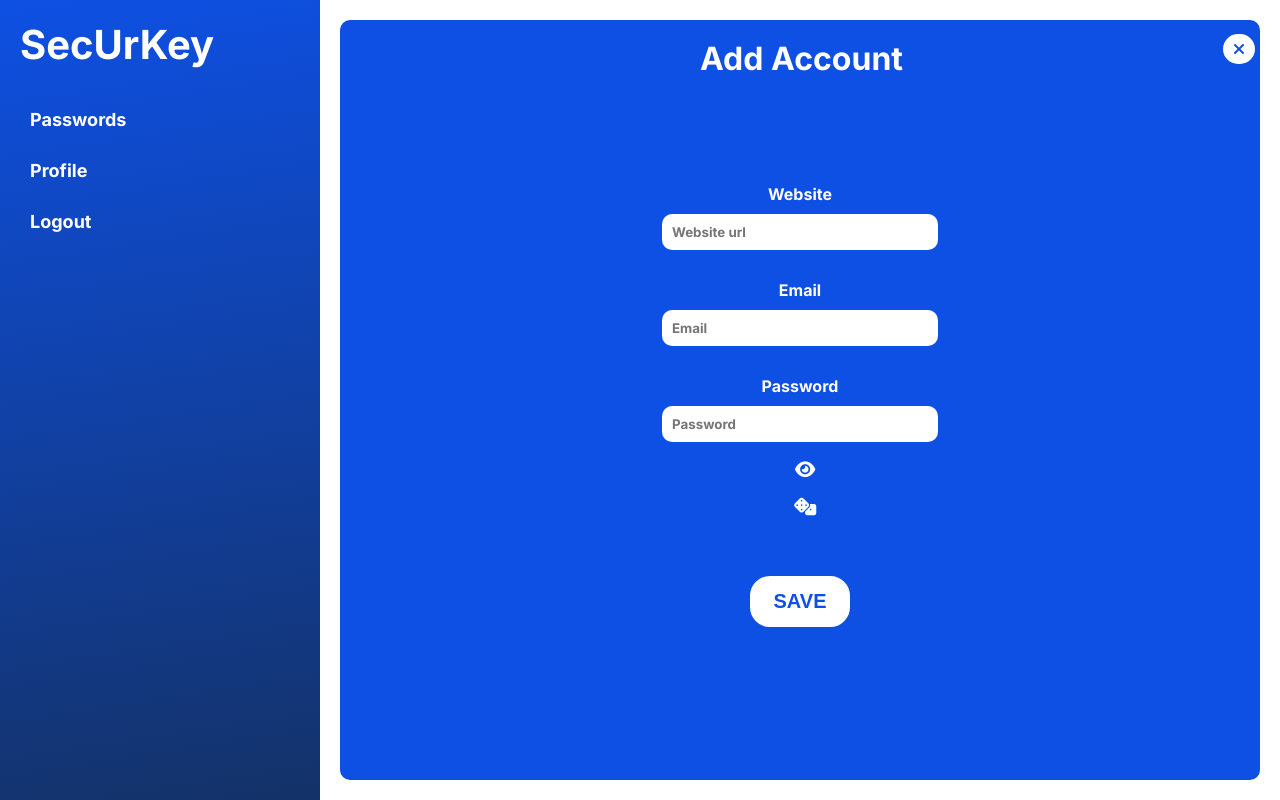
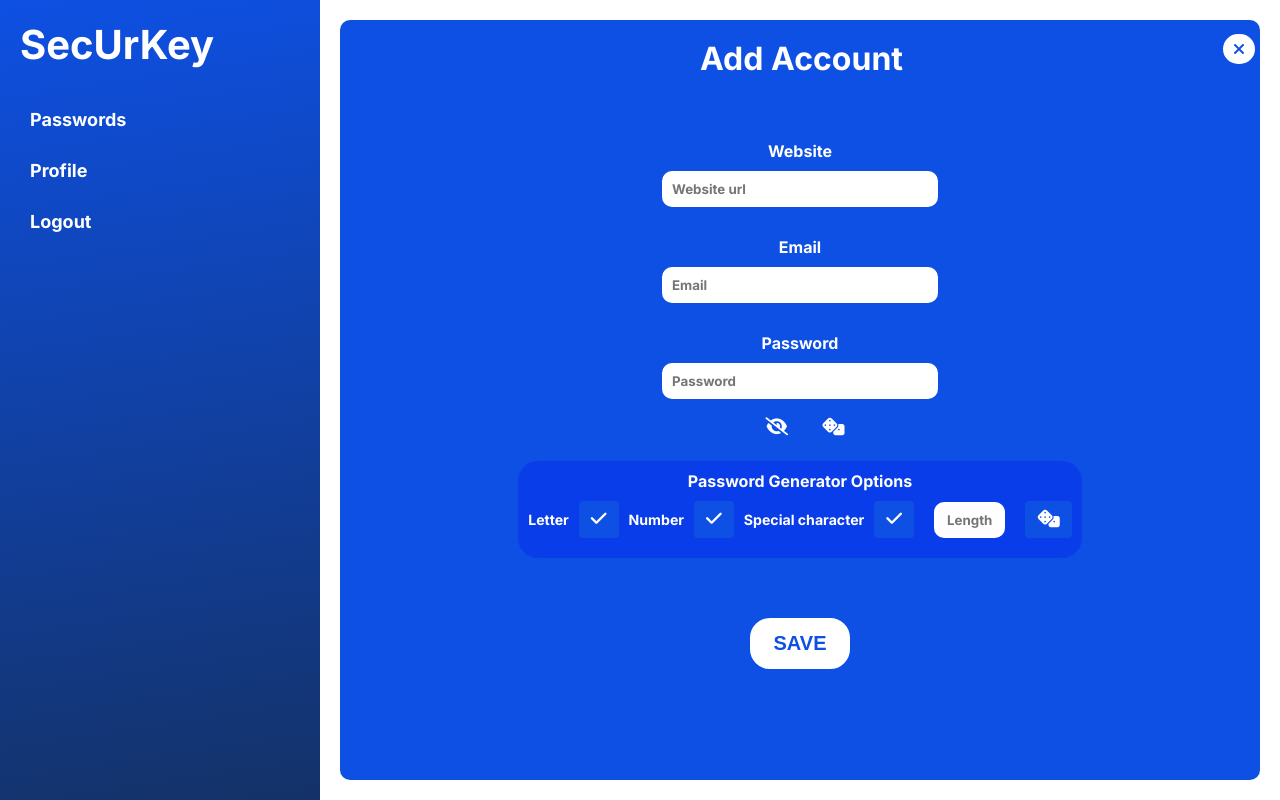
Before and after one commit to tanguybron/SecUrKey, a Django app: page /add_account/ in a window 1280 px wide. Run offline with Django 4.2, Linux system fonts and the light colour scheme; the visitor is signed in with stand-in values (Sample User, id 1); some libraries are stand-ins or nearby versions.

Commit message:
Generateur de mdp complet implémenté

```diff
--- a/mdpManagerTest/static/css/components.css
+++ b/mdpManagerTest/static/css/components.css
@@ -20,6 +20,17 @@
     padding: 10px;
     border-radius: 10px;
     width: 20vw;
+    font-family: "Inter",sans-serif;
+    font-weight: 700;
+    border: none;
+}
+
+#passwordLength{
+    margin: 10px;
+    padding: 10px;
+    border-radius: 10px;
+    text-align: center;
+    width: 4vw;
     font-family: "Inter",sans-serif;
     font-weight: 700;
     border: none;
@@ -311,3 +322,54 @@ input:active, input:focus {
     color: #0E50E3;
 
   }
+
+  .password-container {
+    display: flex;
+    flex-direction: column;
+    align-items: center;
+  }
+
+  .label {
+    margin-bottom: 10px;
+  }
+
+  .pwd-generation-option-container {
+    display:flex;
+    align-items: center;
+    font-size: 17px;
+  }
+
+  .pwd-option-container {
+    display:flex;
+    align-items: center;
+    font-size: 14px;
+    margin-bottom: 5px;
+  }
+
+  .toggleOptionButton {
+    background-color: #0E50E3;
+    top: 10px;
+    color: #fff;
+    padding: 8px 12px;
+    border: none;
+    border-radius: 4px;
+    font-size: 18px;
+    cursor: pointer;
+    margin:10px;
+    transition: background-color 0.3s ease-in-out;
+  }
+
+  .toggleOptionButton:hover {
+    background-color: #fff;
+    color: #0E50E3;
+
+  }
+
+  .pwd-box {
+    background-color: rgba(0, 8, 255, 0.26);
+    margin: 10px;
+    padding: 10px;
+    border-radius: 20px;
+    width: auto;
+
+  }
--- a/mdpManagerTest/static/scripts/Generate_password.js
+++ b/mdpManagerTest/static/scripts/Generate_password.js
@@ -1,20 +1,25 @@
-function Generate_password(letter,digits,punctuation,lengthPassword)
+function Generate_password()
 {
+    var passwordInput = document.getElementById("password");
+    var letter = document.getElementById("toggleLetter").value;
+    var digits = document.getElementById("toggleNumber").value;
+    var punctuation = document.getElementById("toggleSpecial").value;
+    var lengthPassword = document.getElementById("passwordLength").value;
     var listchar="";
     var password="";
     var lenPassword;
 
-    if(letter)
+    if(letter==1)
     {
         listchar += "abcdefghijklmnopqrstuvwxyzABCDEFGHIJKLMNOPQRSTUVWXYZ" ;
     }
 
-    if(digits)
+    if(digits==1)
     {
         listchar += "0123456789" ;
     }
 
-    if(punctuation)
+    if(punctuation==1)
     {
         listchar += "~`!@#$%^&*()_-+={[}]|\\:;\"'<,>.?/" ;
     }
@@ -24,7 +29,8 @@ function Generate_password(letter,digits,punctuation,lengthPassword)
     {
         password+=listchar.charAt(getRandomIntInclusive(0,listchar.length-1));
     }
-    return password;
+    passwordInput.type = "text";
+    document.getElementById("password").value = password;
 }
 
 function Generate_password_default()
--- a/mdpManagerTest/static/scripts/ShowPassword.js
+++ b/mdpManagerTest/static/scripts/ShowPassword.js
@@ -1,8 +1,18 @@
 function showPassword() {
   var passwordInput = document.getElementById("password");
+  var faeye = document.getElementById("faeye");
+  var faeyecross = document.getElementById("faeyecross");
+
   if (passwordInput.type === "password") {
     passwordInput.type = "text";
   } else {
     passwordInput.type = "password";
   }
+  if (faeye.style.display === "none") {
+    faeye.style.display = "inline-block";
+    faeyecross.style.display = "none";
+  } else {
+    faeyecross.style.display = "inline-block";
+    faeye.style.display = "none";
   }
+}
--- a/mdpManagerTest/templates/add_account.html
+++ b/mdpManagerTest/templates/add_account.html
@@ -39,13 +39,43 @@
                 </div>
                 <div class="category">
                     <h4>Password</h4>
-                    <input type="password" id="password" name="password" placeholder="Password" required>
-                    <button type="button" class="togglePassword" id="togglePassword" onclick="showPassword()">
-                        <i class="fas fa-eye"></i>
-                    </button>
-                    <button type="button" class="dice-button" onclick="Generate_password_default()">
-                        <i class="fa-solid fa-dice"></i>
-                    </button>
+                    <div class="password-container">
+                        <input type="password" id="password" name="password" placeholder="Password" required>
+                        <div class="pwd-option-container">
+                            <button type="button" class="togglePassword" id="togglePassword" onclick="showPassword()">
+                                <i id="faeyecross" class="fa-solid fa-eye-slash"></i>
+                                <i id="faeye" class="fa-solid fa-eye" style="display:none;"></i>
+                            </button>
+                            <button type="button" class="dice-button" onclick="Generate_password_default()">
+                                <i class="fas fa-dice"></i>
+                            </button>
+                        </div>
+                        <div class="pwd-box">
+                            <h4>Password Generator Options</h5>
+                            <div class="pwd-generation-option-container">
+                                <h5>Letter</h5>
+                                <button type="button" class="toggleOptionButton" id="toggleLetter">
+                                    <i id="checkIconLetter" class="fa-solid fa-check"></i>
+                                    <i id="crossIconLetter" class="fa-solid fa-xmark" style="display:none;"></i>
+                                </button>
+                                <h5>Number</h5>
+                                <button type="button" class="toggleOptionButton" id="toggleNumber">
+                                    <i id="checkIconNumber" class="fa-solid fa-check"></i>
+                                    <i id="crossIconNumber" class="fa-solid fa-xmark" style="display:none;"></i>
+                                </button>
+                                <h5>Special character</h5>
+                                <button type="button" class="toggleOptionButton" id="toggleSpecial">
+                                    <i id="checkIconSpecial" class="fa-solid fa-check"></i>
+                                    <i id="crossIconSpecial" class="fa-solid fa-xmark" style="display:none;"></i>
+                                </button>
+                                <input type="text" name="length" id="passwordLength" placeholder="Length">
+                                <button type="button" class="dice-button" onclick="Generate_password()">
+                                    <i class="fas fa-dice"></i>
+                                </button>
+                            </div>
+                        </div>
+                        <script src="{% static 'scripts/toggleButtons.js' %}"></script>
+                    </div>
                 </div>
                 <button type="submit" class="border-button">Save</button>
             </form>
```
Also changed, not shown: mdpManagerTest/static/scripts/toggleButtons.js (added, +69 -0 lines). Lines whose indentation alone changed are shown as unchanged.
